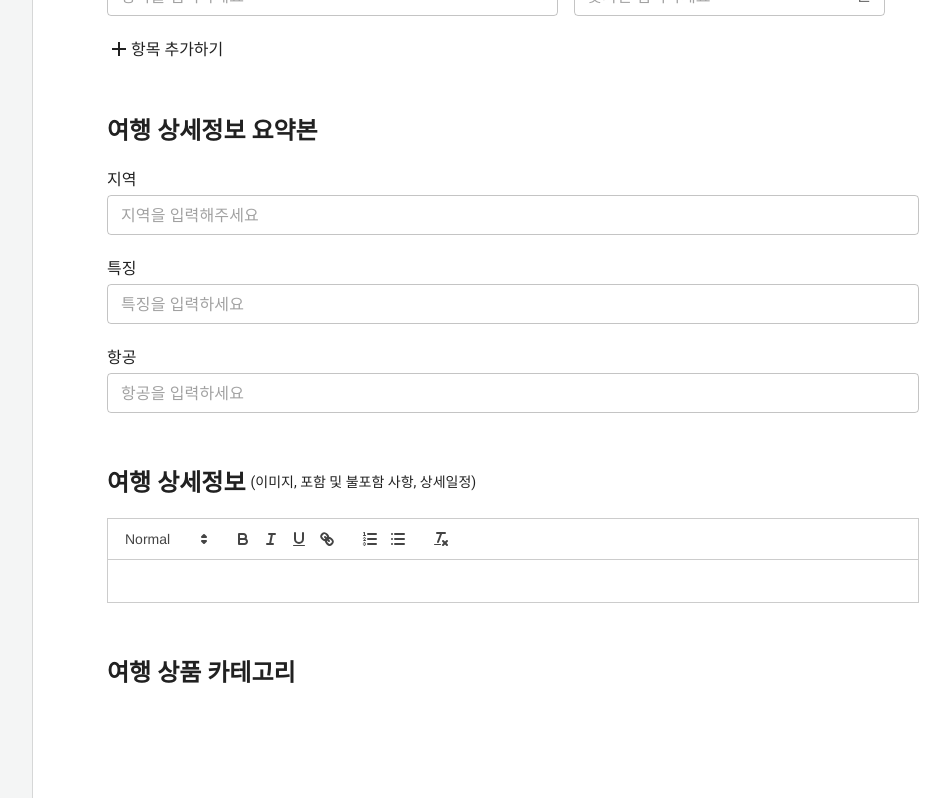
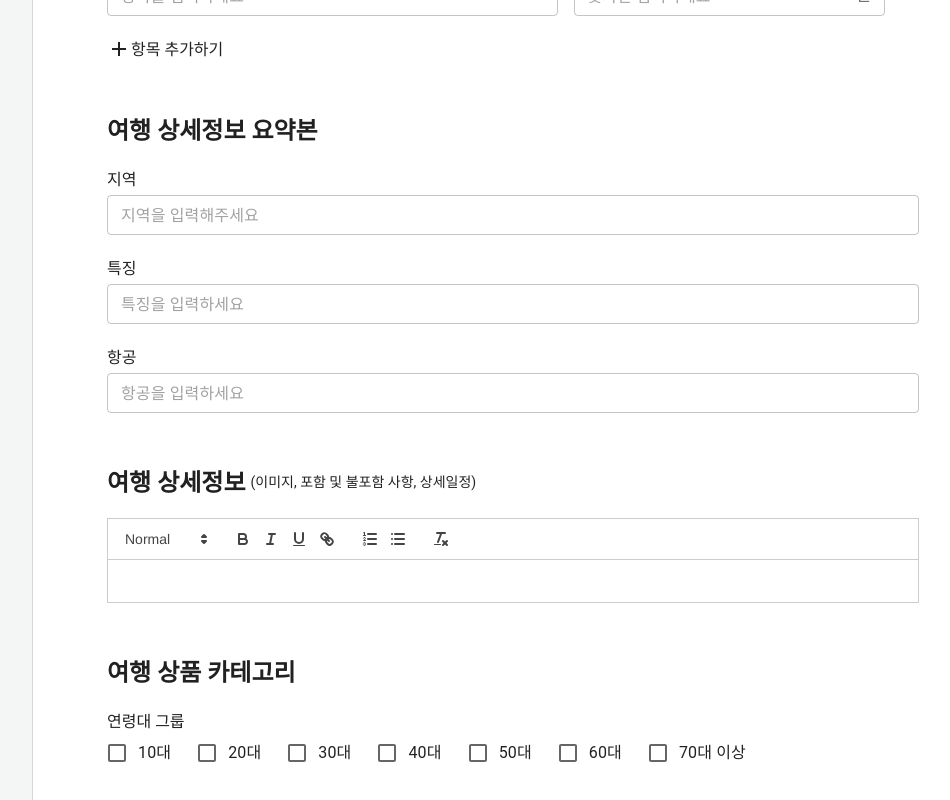
Before and after one commit to gotogether-s/gotogether-s-admin, a Next.js app: page / in a window 1280 px wide. Shown: the part 692-1492 px from the top of the page, without its empty margins (287-1237 px from the left). Built offline with nearby package versions, Linux system fonts and the light colour scheme.

Commit message:
#4 feat: Create age checkbox in Category component

```diff
--- a/components/AddProduct/Category/index.tsx
+++ b/components/AddProduct/Category/index.tsx
@@ -1,7 +1,18 @@
+import CheckBox from '@components/CheckBox'
 import style from './Category.module.scss'
 
+const agesProps = {
+  label: '연령대 그룹',
+  name: 'ages',
+  valueLists: ['10대', '20대', '30대', '40대', '50대', '60대', '70대 이상'],
+}
+
 const Category = () => {
-  return <></>
+  return (
+    <>
+      <CheckBox {...agesProps} />
+    </>
+  )
 }
 
 export default Category
```
